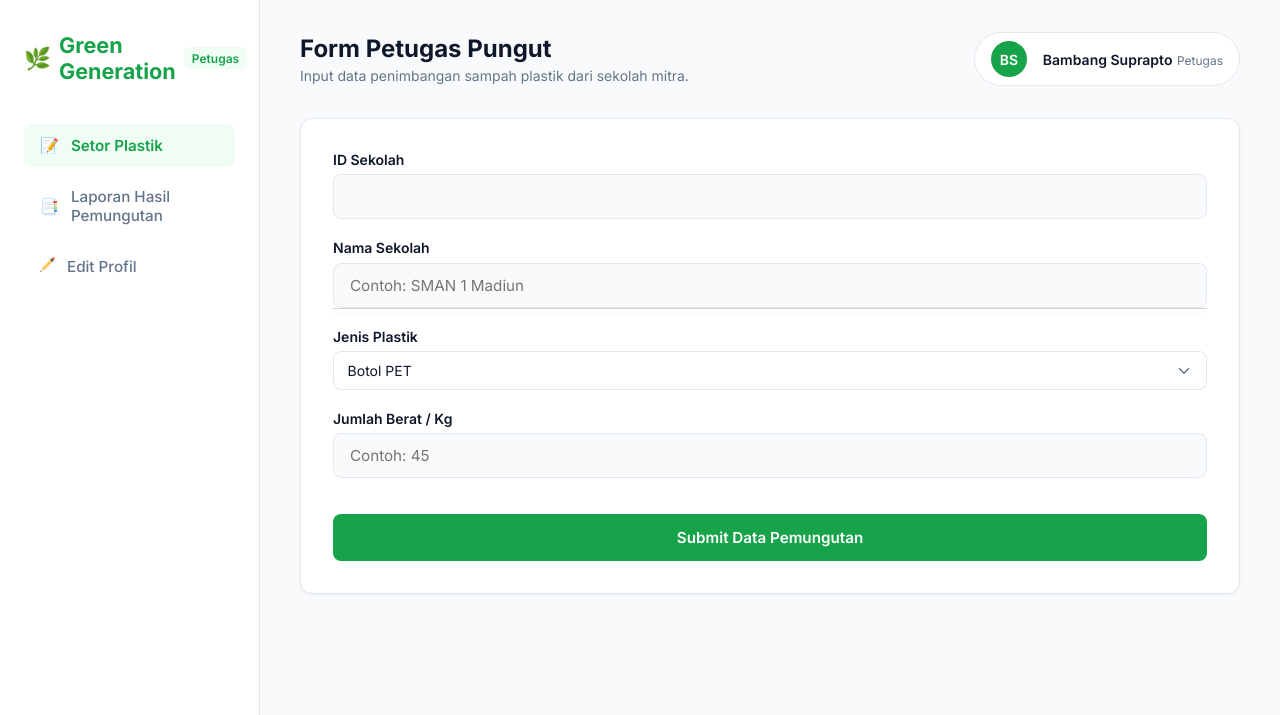
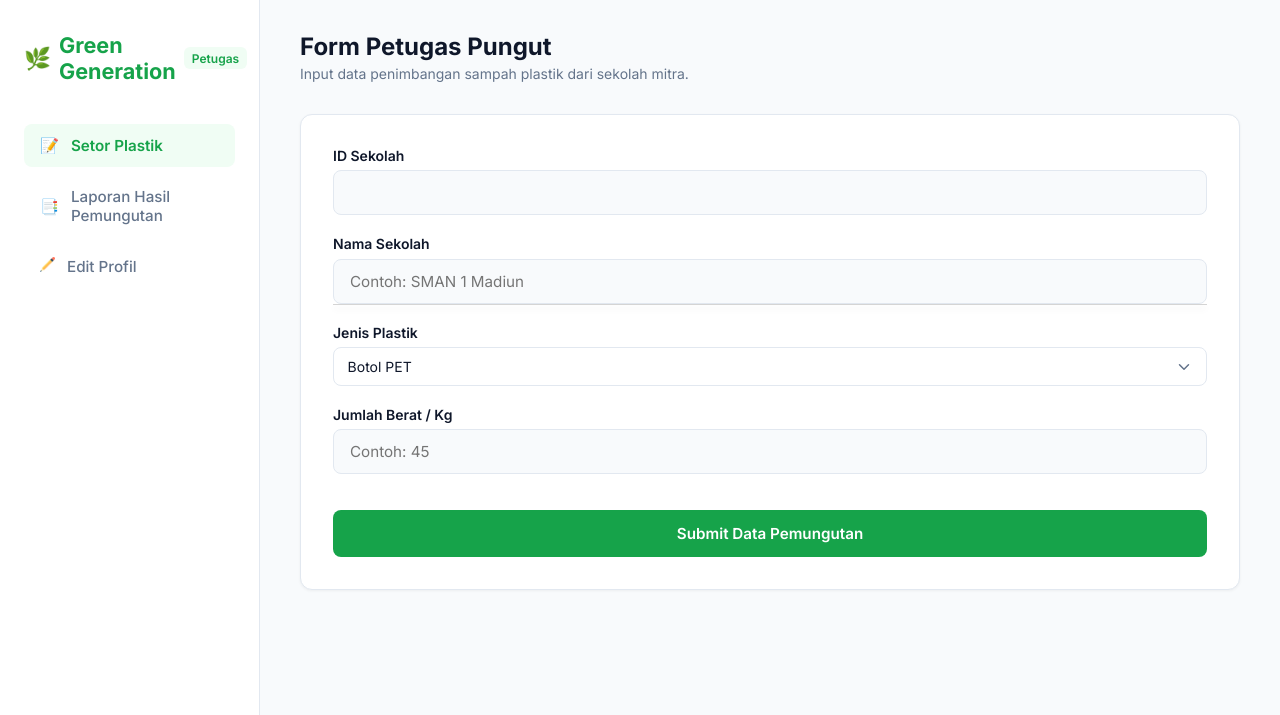
Before and after one commit to Morzune11/green_generation, a plain HTML site: page Dashboard/PetugasPungut/setor_plastik.html in a window 1280 px wide. Shown: the top 715 px of the page. Drawn offline with Linux system fonts and the light colour scheme.

Commit message:
delete avatar

```diff
--- a/Dashboard/PetugasPungut/setor_plastik.html
+++ b/Dashboard/PetugasPungut/setor_plastik.html
@@ -558,13 +558,13 @@
             <p>Input data penimbangan sampah plastik dari sekolah mitra.</p>
           </div>
         </div>
-        <div class="user-profile">
+        <!-- <div class="user-profile">
           <div class="avatar">BS</div>
           <div class="user-info">
             <span class="user-name">Bambang Suprapto</span>
             <span class="user-class">Petugas</span>
           </div>
-        </div>
+        </div> -->
       </header>
 
       <div class="form-card">
```
